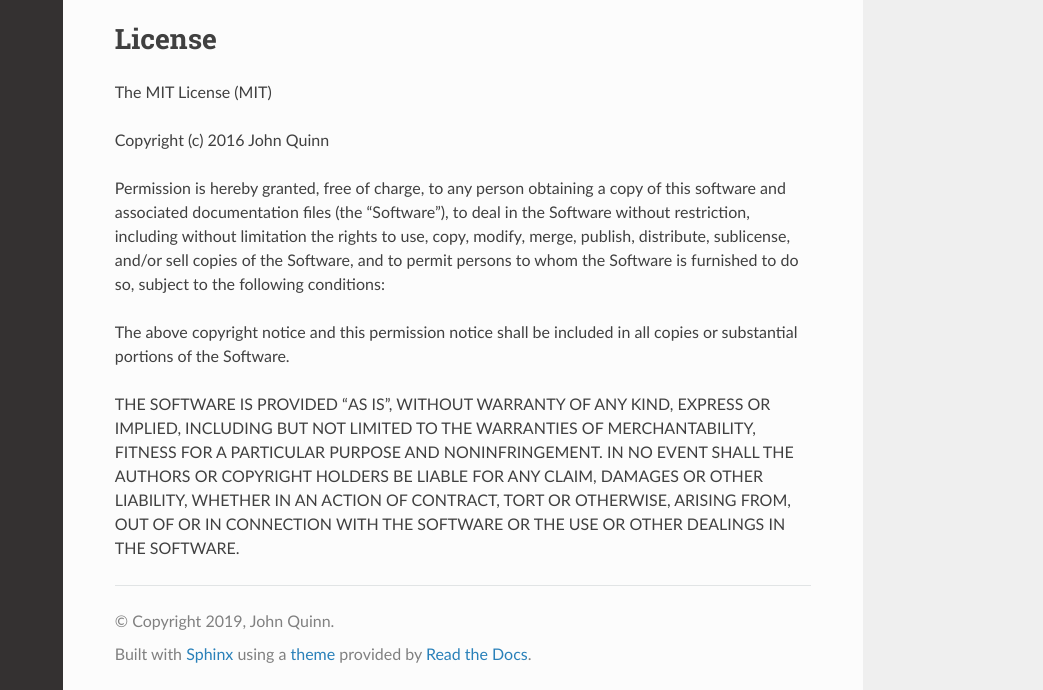
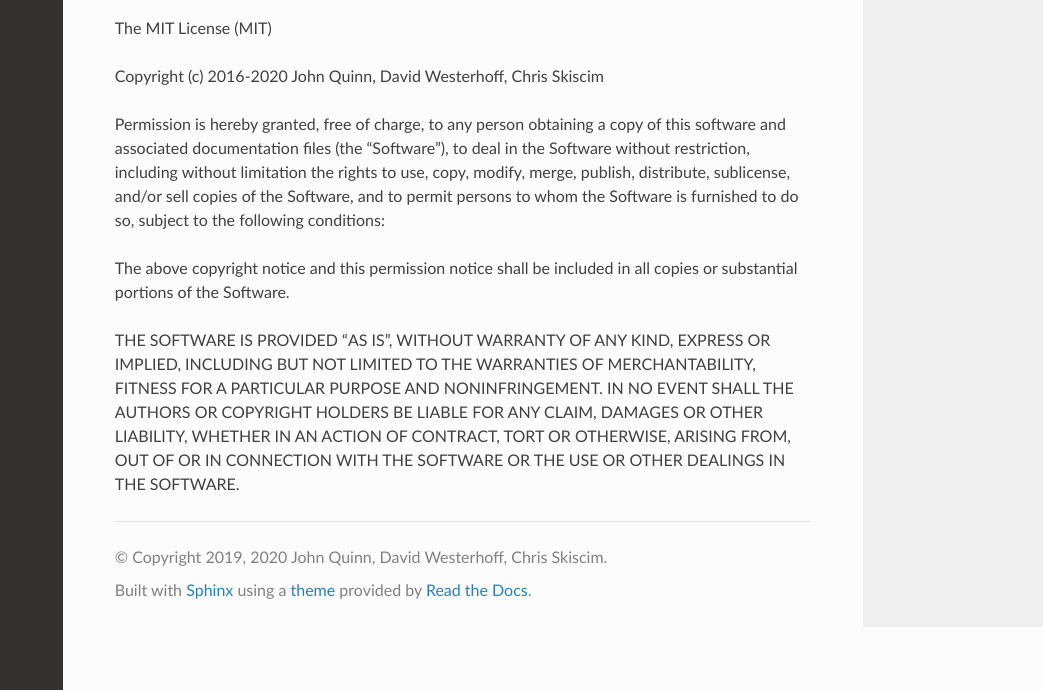
Before and after one commit to lsanomaly/lsanomaly, a Sphinx documentation site: the page built from docs/index.rst, in a window 1280 px wide and 1400 px high, scrolled down 3700 px, cut to the strip 710-1400 px from the top of the window. Shown: the whole strip, without its empty margins (237-1280 px from the left). Built offline with Sphinx 7.4.7 and the Read the Docs theme 2.0.0, drawn with Linux system fonts in a browser that asks for light colours.

```diff
--- a/docs/conf.py
+++ b/docs/conf.py
@@ -20,11 +20,11 @@ print("***** CWD {}".format(os.getcwd()))
 # -- Project information -----------------------------------------------------
 
 project = "Least Squares Anomaly Detection"
-copyright = "2019, John Quinn"
+copyright = "2019, 2020 John Quinn, David Westerhoff, Chris Skiscim"
 author = "John Quinn"
 
 # The full version, including alpha/beta/rc tags
-release = "1.4"
+release = "0.1.5"
 
 
 # -- General configuration ---------------------------------------------------
--- a/docs/index.rst
+++ b/docs/index.rst
@@ -4,7 +4,7 @@
    contain the root `toctree` directive.
 
 .. image:: logo.png
-  :width: 400
+  :width: 250
 
 |PyPI| |Language| |License| |Documentation|
 
@@ -202,23 +202,21 @@ License
 -------
 The MIT License (MIT)
 
-Copyright (c) 2016 John Quinn
+Copyright (c) 2016-2020 John Quinn, David Westerhoff, Chris Skiscim
 
-Permission is hereby granted, free of charge, to any person obtaining a
-copy of this software and associated documentation files (the
-“Software”), to deal in the Software without restriction, including
-without limitation the rights to use, copy, modify, merge, publish,
-distribute, sublicense, and/or sell copies of the Software, and to
-permit persons to whom the Software is furnished to do so, subject to
-the following conditions:
+Permission is hereby granted, free of charge, to any person obtaining a copy of
+this software and associated documentation files (the "Software"), to deal in
+the Software without restriction, including without limitation the rights to use,
+copy, modify, merge, publish, distribute, sublicense, and/or sell copies of the
+Software, and to permit persons to whom the Software is furnished to do so,
+subject to the following conditions:
 
-The above copyright notice and this permission notice shall be included
-in all copies or substantial portions of the Software.
+The above copyright notice and this permission notice shall be included in all
+copies or substantial portions of the Software.
 
 THE SOFTWARE IS PROVIDED "AS IS", WITHOUT WARRANTY OF ANY KIND, EXPRESS OR
-IMPLIED, INCLUDING BUT NOT LIMITED TO THE WARRANTIES OF MERCHANTABILITY,
-FITNESS FOR A PARTICULAR PURPOSE AND NONINFRINGEMENT. IN NO EVENT SHALL THE
-AUTHORS OR COPYRIGHT HOLDERS BE LIABLE FOR ANY CLAIM, DAMAGES OR OTHER
-LIABILITY, WHETHER IN AN ACTION OF CONTRACT, TORT OR OTHERWISE, ARISING
-FROM, OUT OF OR IN CONNECTION WITH THE SOFTWARE OR THE USE OR OTHER DEALINGS
-IN THE SOFTWARE.
+IMPLIED, INCLUDING BUT NOT LIMITED TO THE WARRANTIES OF MERCHANTABILITY, FITNESS
+FOR A PARTICULAR PURPOSE AND NONINFRINGEMENT. IN NO EVENT SHALL THE AUTHORS OR
+COPYRIGHT HOLDERS BE LIABLE FOR ANY CLAIM, DAMAGES OR OTHER LIABILITY, WHETHER
+IN AN ACTION OF CONTRACT, TORT OR OTHERWISE, ARISING FROM, OUT OF OR IN
+CONNECTION WITH THE SOFTWARE OR THE USE OR OTHER DEALINGS IN THE SOFTWARE.
```
Also changed, not shown: other parts of docs/index.rst (+1 -1 lines), CHANGELOG.md (+10 -2 lines), README.rst (+8 -2 lines), setup.py (+4 -4 lines), 6 other files.
